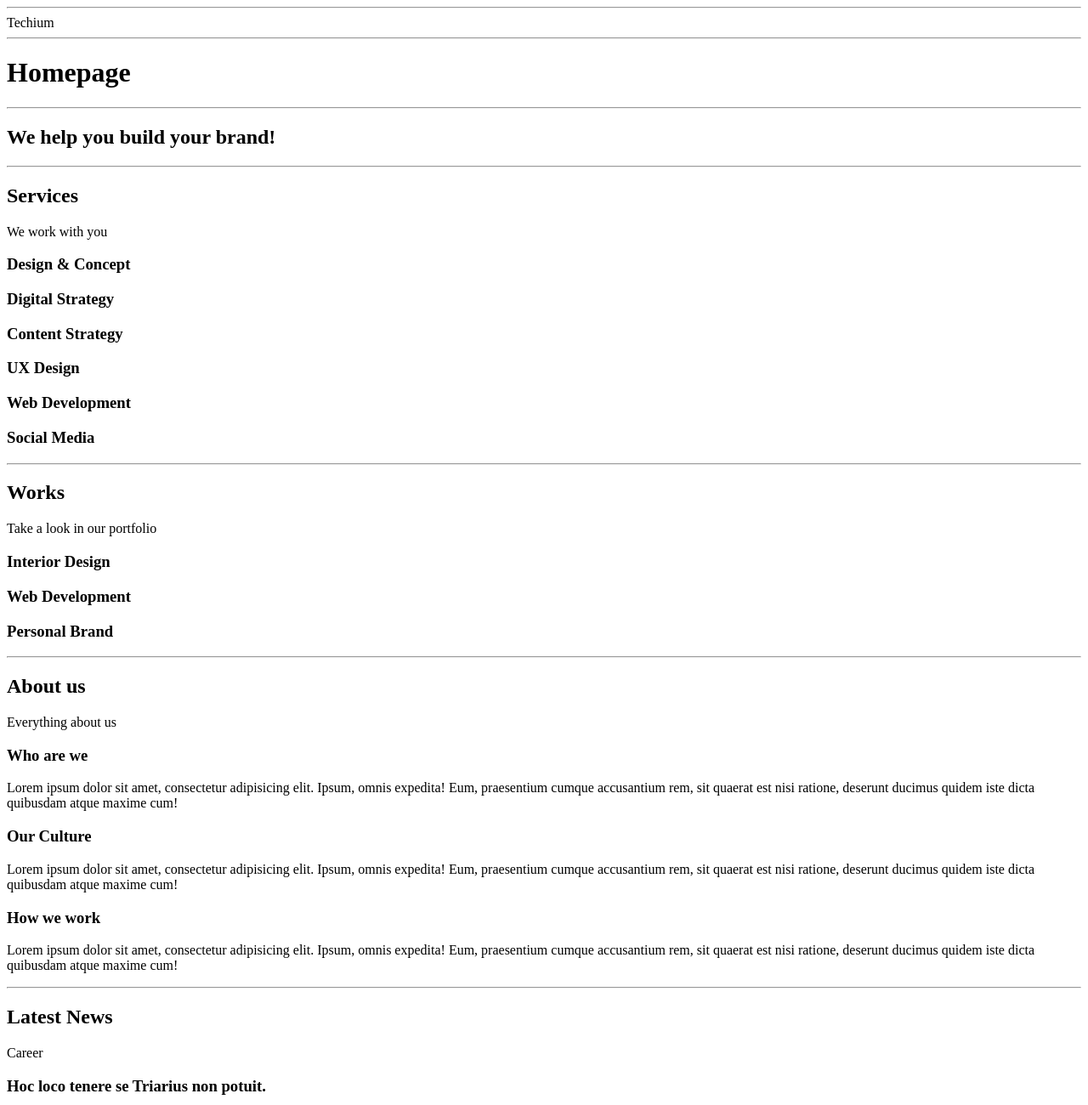
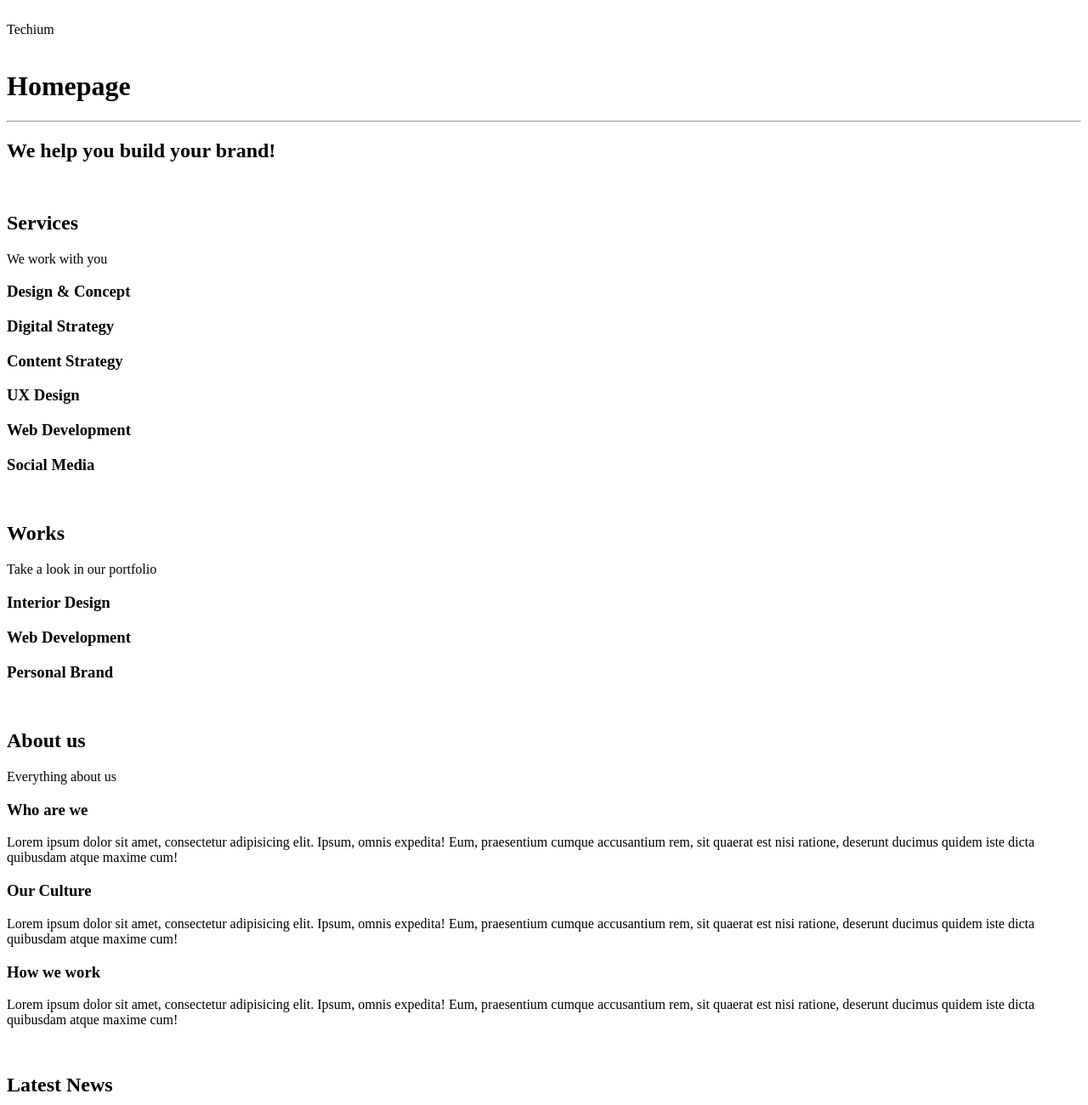
Before and after one commit to Svcg17/holbertonschool-web_front_end, a plain HTML site: page 0x00-html_advanced/17-index.html in a window 1280 px wide. Shown: the top 1300 px of the page at 85% size. Drawn offline with Linux system fonts and the light colour scheme.

Commit message:
Adding line break before each comment

```diff
--- a/0x00-html_advanced/17-index.html
+++ b/0x00-html_advanced/17-index.html
@@ -9,7 +9,7 @@
     <link rel='icon' type='image/png' href='./favicon.png'>
   </head>
   <body>
-    <hr>
+    <br>
     <!-- Header -->
     <header>
       <div>
@@ -17,7 +17,7 @@
         <nav></nav>
       </div>
     </header>
-    <hr>
+    <br>
     <!-- Main -->
     <main>
       <h1>Homepage</h1>
@@ -28,7 +28,7 @@
           <h2>We help you build your brand!</h2>
         </div>
       </section>
-      <hr>
+      <br>
       <!-- Services section -->
       <section>
         <div>
@@ -46,7 +46,7 @@
           </div>
         </div>
       </section>
-      <hr>
+      <br>
       <!-- Works section -->
       <section>
         <div>
@@ -67,7 +67,7 @@
           </div>
         </div>
       </section>
-      <hr>
+      <br>
       <!-- About Us section -->
       <section>
         <div>
@@ -85,7 +85,7 @@
           </div>
         </div>
       </section>
-      <hr>
+      <br>
       <!-- Blog section -->
       <section>
         <div>
@@ -111,7 +111,7 @@
           </div>
         </div>
       </section>
-      <hr>
+      <br>
       <!-- Testimonials section -->
       <section>
         <div>
@@ -126,7 +126,7 @@
           </div>
         </div>
       </section>
-      <hr>
+      <br>
       <!-- Contact section -->
       <section>
         <div>
@@ -140,7 +140,7 @@
         </div>
       </section>
     </main>
-    <hr>
+    <br>
     <!-- Footer -->
     <footer>
       <div>
```
